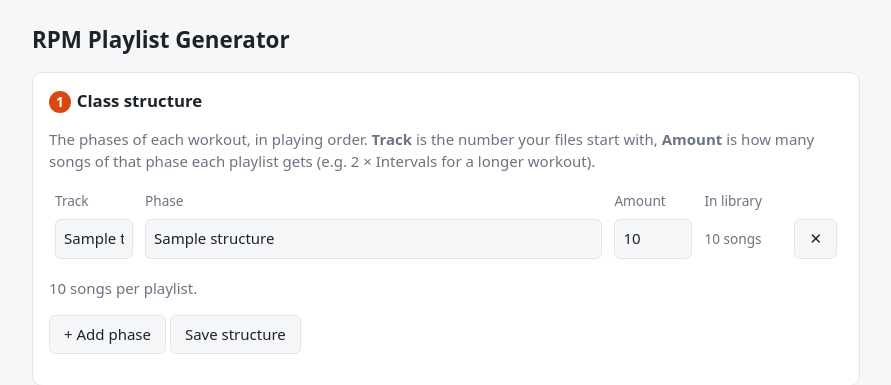
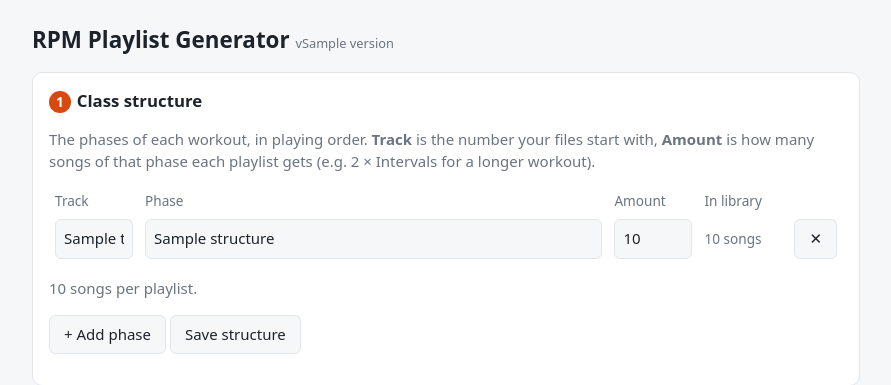
Before and after one commit to tabnul/rpm-mp3-playlist-generator, a Flask app: template web/templates/index.html in a window 1280 px wide. Shown: the top 385 px of the page, without its empty margins (194-1085 px from the left). Run offline with Flask 3, Linux system fonts and the light colour scheme; the template is opened without the code that fills it: most values are stand-ins (such as "Sample title", 1, 10 or a date in 2020).

Commit message:
Add semantic versioning for container images
Tags vX.Y.Z build images X.Y.Z, X.Y and latest; main builds edge.
Version is shown in the web UI.

Co-Authored-By: Claude Opus 5.5 <noreply@anthropic.com>

```diff
--- a/web/app.py
+++ b/web/app.py
@@ -14,6 +14,7 @@ TRACK_SUBDIR = os.environ.get("TRACK_SUBDIR", "")  # e.g. "RPM" -> scans /music/
 PLAYLIST_DIR = Path(os.environ.get("PLAYLIST_DIR", "/playlist"))
 DATA_DIR = Path(os.environ.get("DATA_DIR", "/data"))
 LMS_URL = os.environ.get("LMS_URL", "http://lyrion-app:9000")
+APP_VERSION = os.environ.get("APP_VERSION", "dev")
 AUDIO_EXT = {".mp3", ".flac", ".m4a", ".aac", ".ogg", ".opus", ".wav", ".wma", ".aiff", ".aif"}
 
 STRUCTURE_FILE = DATA_DIR / "structure.csv"
@@ -130,7 +131,7 @@ def render_page(prefix="RPM", **extra):
     return render_template("index.html", structure=structure,
                            total=sum(r["amount"] for r in structure),
                            playlists=[p.stem for _, p in existing_playlists(prefix)],
-                           lms_url=LMS_URL, **extra)
+                           lms_url=LMS_URL, version=APP_VERSION, **extra)
 
 
 @app.get("/")
--- a/web/docker-compose.yml
+++ b/web/docker-compose.yml
@@ -2,7 +2,7 @@
 # Runs next to (not inside) the Lyrion compose project.
 services:
   rpm-playlists:
-    image: 'ghcr.io/tabnul/rpm-mp3-playlist-generator:latest'
+    image: 'ghcr.io/tabnul/rpm-mp3-playlist-generator:1.0'   # or :latest (newest release), :edge (main branch)
     restart: unless-stopped
     user: '1003:1003'                     # same as Lyrion's PUID/PGID
     ports:
--- a/web/templates/index.html
+++ b/web/templates/index.html
@@ -32,7 +32,7 @@
 </head>
 <body>
 <main>
-  <h1>RPM Playlist Generator</h1>
+  <h1>RPM Playlist Generator <small class="muted" style="font-size:.8rem;font-weight:400">v{{ version }}</small></h1>
 
   {% with msgs = get_flashed_messages(with_categories=true) %}
     {% for cat, msg in msgs %}<div class="flash {{ cat }}">{{ msg }}</div>{% endfor %}
```
Also changed, not shown: .github/workflows/docker.yml, 1 other file.
